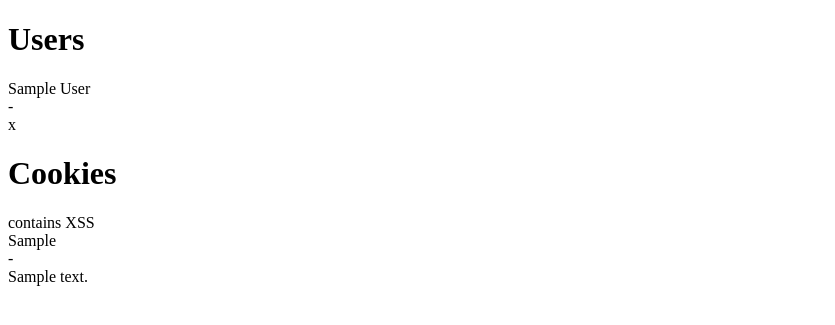
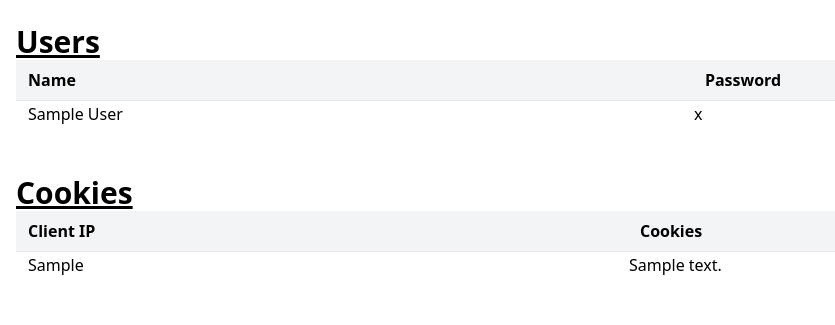
Before and after one commit to Jervi-sir/xss_php, a PHP site: page /attacker/index.php in a window 1280 px wide. Shown: the top 325 px of the page, without its empty margins (0-835 px from the left). Run offline with PHP 8.4, Linux system fonts and the light colour scheme; tables that the repository leaves empty or names only in its code hold one stand-in row (values such as "Sample post"); some libraries are stand-ins or nearby versions.

Commit message:
tailwind to attacker

```diff
--- a/attacker/index.php
+++ b/attacker/index.php
@@ -16,34 +16,81 @@
   <meta charset="UTF-8">
   <meta http-equiv="X-UA-Compatible" content="IE=edge">
   <meta name="viewport" content="width=device-width, initial-scale=1.0">
-  <title>Document</title>
+  <title>attacker</title>
+  <script src="https://cdn.tailwindcss.com"></script>
+
 </head>
 <body>
-  <h1>Users</h1>
+
+<div class="container mx-auto py-6 px-4">
+<h1 class="text-3xl font-bold underline">
+Users
+</h1>
+<table class="border-collapse table-auto w-full whitespace-no-wrap bg-white table-striped relative">
+  <thead>
+    <tr class="text-left">
+      <th class="py-2 px-3 sticky top-0 border-b border-gray-200 bg-gray-100">
+      Name
+      </th>
+      <th class="py-2 px-3 sticky top-0 border-b border-gray-200 bg-gray-100">
+      Password
+      </th>
+    </tr>
+  </thead>
+  <tbody>
     <?php
       if ($resultUsers->num_rows > 0) {
         while($row = $resultUsers->fetch_assoc()) {
           ?>
-    <div class="comment is-infected">
-      <div class="name"><?php echo htmlspecialchars($row["name"]);?></div> -
-      <div class="text"><?php echo htmlspecialchars($row["password"], ENT_QUOTES);?></div>
-    </div>
+      <tr>
+        <td class="border-dashed border-t border-gray-200 px-3">
+          <?php echo htmlspecialchars($row["name"]);?>
+        </td>
+        <td class="border-dashed border-t border-gray-200 userId">
+          <?php echo htmlspecialchars($row["password"]);?>
+        </td>
+      </tr>
       <?php
           }} else {echo "0 results";}
       ?>
-  <h1>Cookies</h1>
+  </tbody>
+</table>
+</div>
+
+<div class="container mx-auto py-6 px-4">
+<h1 class="text-3xl font-bold underline">
+Cookies
+</h1>
+<table class="border-collapse table-auto w-full whitespace-no-wrap bg-white table-striped relative">
+  <thead>
+    <tr class="text-left">
+      <th class="py-2 px-3 sticky top-0 border-b border-gray-200 bg-gray-100">
+      Client IP
+      </th>
+      <th class="py-2 px-3 sticky top-0 border-b border-gray-200 bg-gray-100">
+      Cookies
+      </th>
+    </tr>
+  </thead>
+  <tbody>
     <?php
       if ($resultCookies->num_rows > 0) {
         while($row = $resultCookies->fetch_assoc()) {
           ?>
-    <div class="comment is-infected"><span>contains XSS</span>
-      <div class="name"><?php echo htmlspecialchars($row["client"]);?></div> -
-      <div class="text"><?php echo htmlspecialchars($row["content"], ENT_QUOTES);?></div>
-    </div>
+      <tr>
+        <td class="border-dashed border-t border-gray-200 px-3">
+          <?php echo htmlspecialchars($row["client"]);?>
+        </td>
+        <td class="border-dashed border-t border-gray-200 userId">
+          <?php echo htmlspecialchars($row["content"]);?>
+        </td>
+      </tr>
       <?php
           }} else {echo "0 results";}
       ?>
-
+  </tbody>
+</table>
+</div>
 
 </body>
 </html>
```
Lines whose indentation alone changed are shown as unchanged.
